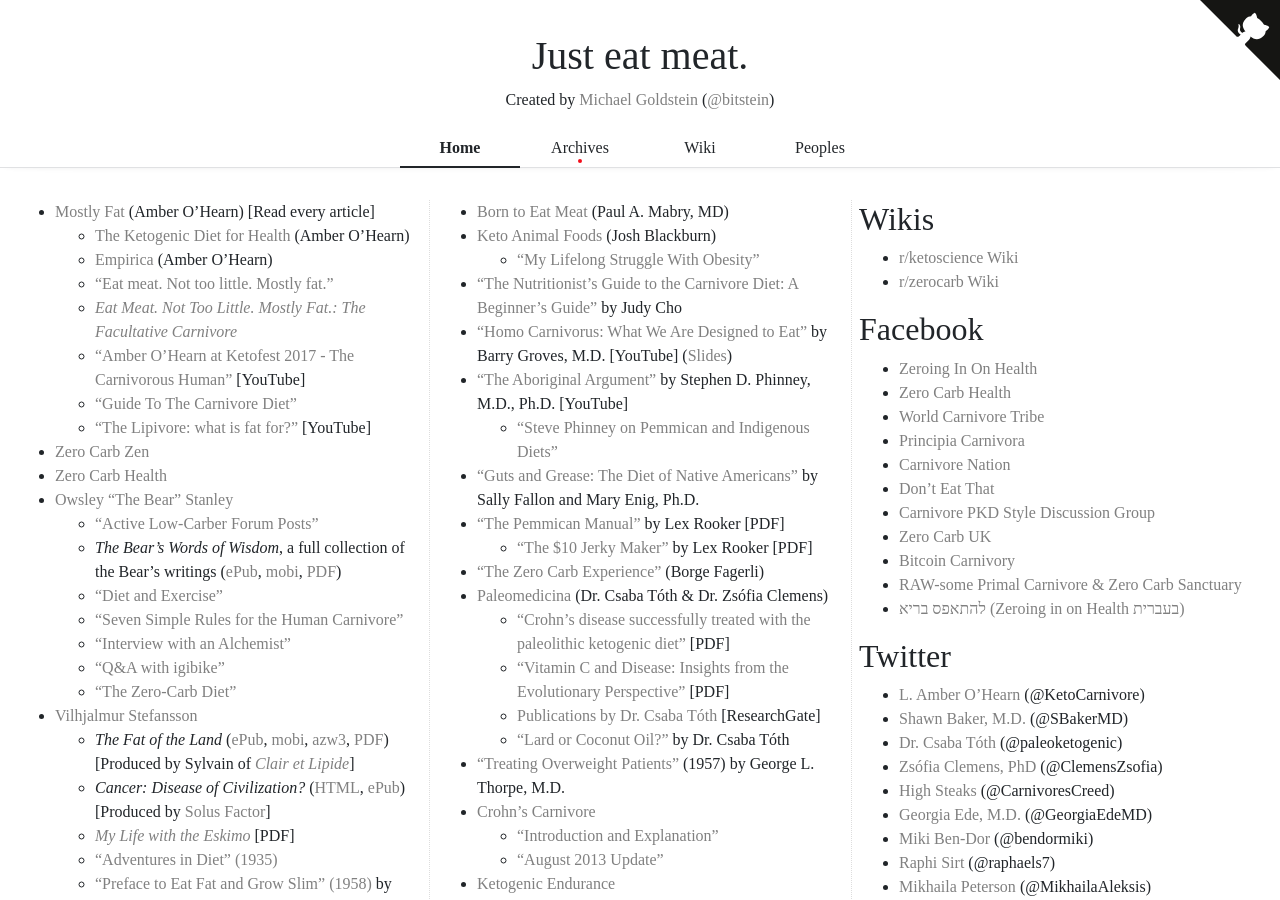
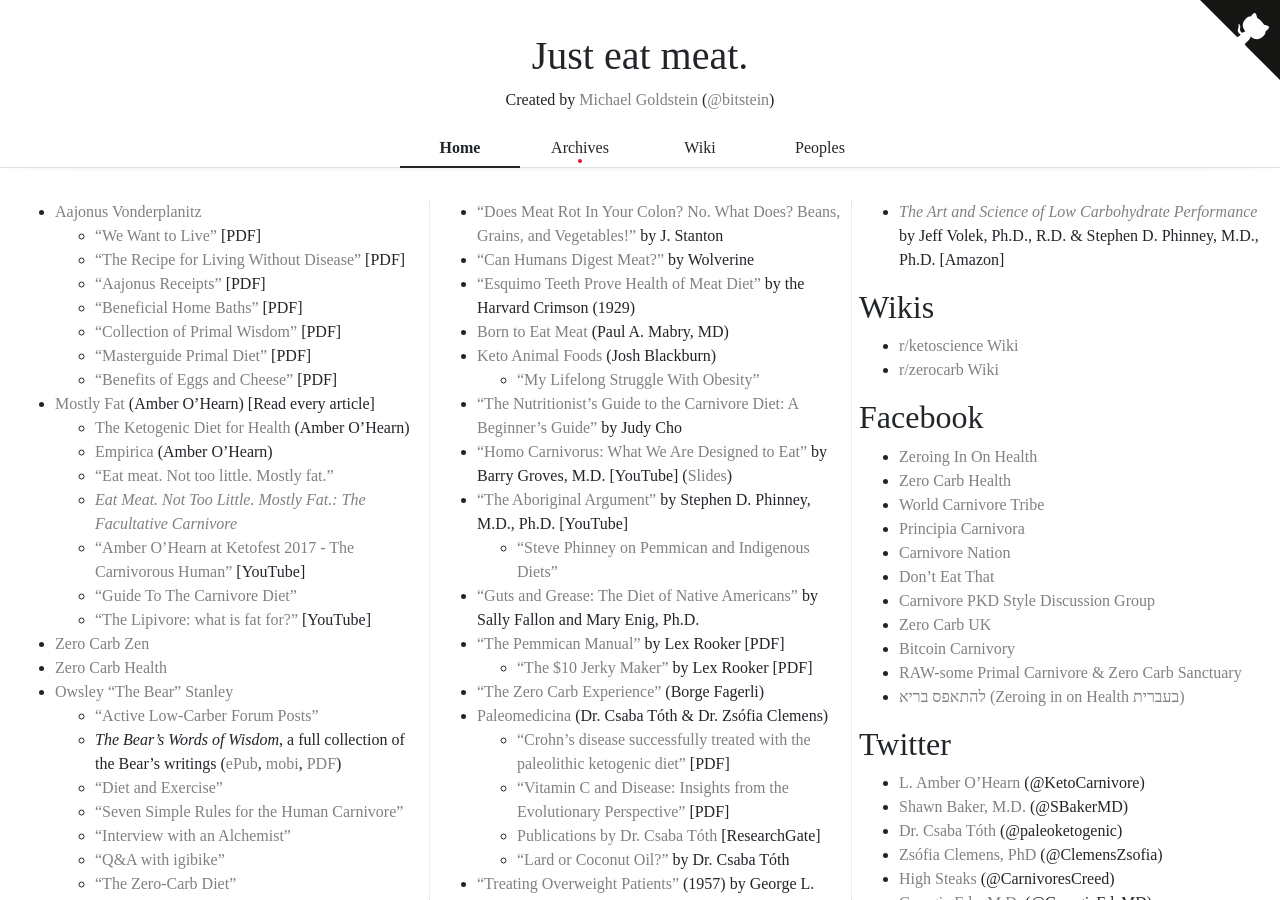
Before and after one commit to bitstein/justmeat.co, a Jekyll site: the page built from index.md, in a window 1280 px wide and 900 px high. Built offline with Jekyll 4.4.1, drawn with Linux system fonts in a browser that asks for light colours; nearby versions of some CDN libraries; some web fonts are replaced.

Commit message:
Change index.md to include Aajonus links

```diff
--- a/index.md
+++ b/index.md
@@ -1,7 +1,14 @@
 ---
 layout: home
 ---
-
+- [Aajonus Vonderplanitz](https://www.primaldiet.net/)
+  - ["We Want to Live"](docs/We%20Want%20to%20Live.pdf) [PDF]
+  - ["The Recipe for Living Without Disease"](docs/The%20Recipe%20for%20Living%20Without%20Disease.pdf) [PDF]
+  - ["Aajonus Receipts"](docs/Aajonus%20Receipts.pdf) [PDF]
+  - ["Beneficial Home Baths"](docs/Beneficial%20Home%20Baths.pdf) [PDF]
+  - ["Collection of Primal Wisdom"](docs/Collection%20of%20Primal%20Wisdom.pdf) [PDF]
+  - ["Masterguide Primal Diet"](docs/MasterGuide%20Primal%20Diet.pdf) [PDF]
+  - ["Benefits of Eggs and Cheese"](docs/Benefits%20of%20Eggs%20and%20Cheese.pdf) [PDF]
 - [Mostly Fat](https://www.mostly-fat.com/) (Amber O’Hearn) [Read every article]
   - [The Ketogenic Diet for Health](http://www.ketotic.org/) (Amber O’Hearn)
   - [Empirica](http://www.empiri.ca/) (Amber O’Hearn)
```
